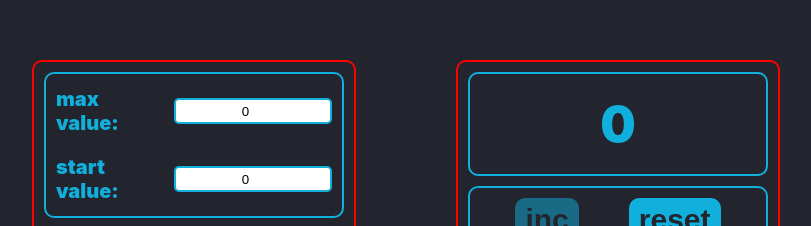
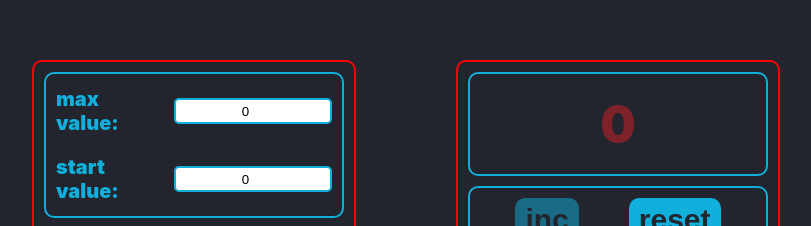
Before and after one commit to vovitolog/counter, a React (Create React App) app: page / in a window 1280 px wide. Shown: the part 238-464 px from the top of the page, without its empty margins (234-1045 px from the left). Built offline with nearby package versions, Linux system fonts and the light colour scheme.

Commit message:
feat: add changing CounterValue color

```diff
--- a/src/App.tsx
+++ b/src/App.tsx
@@ -1,4 +1,4 @@
-import React, {useState} from 'react';
+import React, {useEffect, useState} from 'react';
 import './App.css';
 import {TestCounter} from "./components/TestCounter";
 import {Button} from "./components/Button/Button";
@@ -14,6 +14,7 @@ function App() {
     const [startValue, setStartValue] = useState(localStorage.getItem('startValue') || '0');
     const [count, setCount] = useState(Number(startValue));
     const [isSetButtonDisabled, setIsSetButtonDisabled] = useState<boolean>(true);
+    const [isMaximumCounterValueReached, setIsMaximumCounterValueReached] = useState<boolean>(false);
 
     const onChangeValue = (value: string) => {
         //  setMaxValue(value);
@@ -22,17 +23,18 @@ function App() {
     const onChangeMaxValue = (value: string) => {
         setIsSetButtonDisabled(false);
         setMaxValue(value);
-        console.log(value + '  test')
-        console.log(maxValue + ' Max');
+        // console.log(value + '  test')
+        // console.log(maxValue + ' Max');
     }
 
     const onChangeStartValue = (value: string) => {
         setIsSetButtonDisabled(false);
         setStartValue(value);
-        console.log(startValue + ' Start');
+        // console.log(startValue + ' Start');
     }
 
     const incHandler = () => {
+       // checkMaximumValueReached();
         setCount(count + 1);
     }
     const resetHandler = () => {
@@ -40,14 +42,27 @@ function App() {
     }
 
     const setHandler = () => {
-        console.log('set')
+        // console.log('set')
         setCount(Number(startValue));
         localStorage.setItem('startValue', startValue);
         localStorage.setItem('maxValue', maxValue);
         setIsSetButtonDisabled(true);
     }
 
-    console.log(isSetButtonDisabled)
+    // const checkMaximumValueReached = () => {
+    //     if (count === Number(maxValue)) {
+    //         setIsMaximumCounterValueReached(true);
+    //         console.log('ttttttttttttt')
+    //     }
+    // }
+
+    useEffect(()=>{
+        if (count === Number(maxValue)) {
+            setIsMaximumCounterValueReached(true);
+            console.log('ttttttttttttt')
+        } else  setIsMaximumCounterValueReached(false);
+    }, [count])
+
     return (
         <div className="App">
             <div className={'container-wrapper'}>
@@ -62,7 +77,7 @@ function App() {
             </div>
             <div className={'container-wrapper'}>
                 {/*<div className={'number'}>{count}</div>*/}
-                <CounterValue value={count.toString(10)}/>
+                <CounterValue value={count.toString(10)} maximumReached={isMaximumCounterValueReached}/>
                 <div className={'button-wrapper'}>
                     <Button name={'inc'} handler={incHandler} disabled={count === Number(maxValue)}></Button>
                     <Button name={'reset'} handler={resetHandler} disabled={false}></Button>
--- a/src/components/CounterValue/CounterValue.module.css
+++ b/src/components/CounterValue/CounterValue.module.css
@@ -8,3 +8,7 @@
     text-align: center;
     padding: 20px 0px;
 }
+
+.maximum {
+    color: #7D2228;
+}
--- a/src/components/CounterValue/CounterValue.tsx
+++ b/src/components/CounterValue/CounterValue.tsx
@@ -1,13 +1,17 @@
 import React from 'react';
 import styles from './CounterValue.module.css'
 
-type NumberTypeProps = {
+type CounterValueTypeProps = {
     value: string
+    maximumReached: boolean
 }
 
-export const CounterValue: React.FC<NumberTypeProps> = ({value}) => {
+export const CounterValue: React.FC<CounterValueTypeProps> = ({value, maximumReached}) => {
+
+    const counterValueClass = maximumReached? styles.number + ' ' + styles.maximum: styles.number;
+
     return (
-        <div className={styles.number}>
+        <div className={counterValueClass}>
             {value}
         </div>
     );
```
